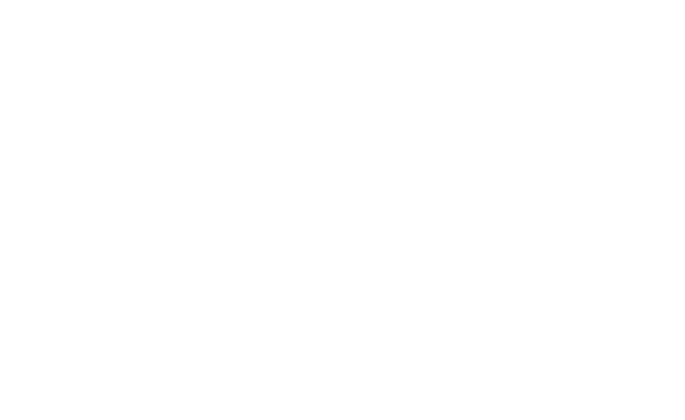
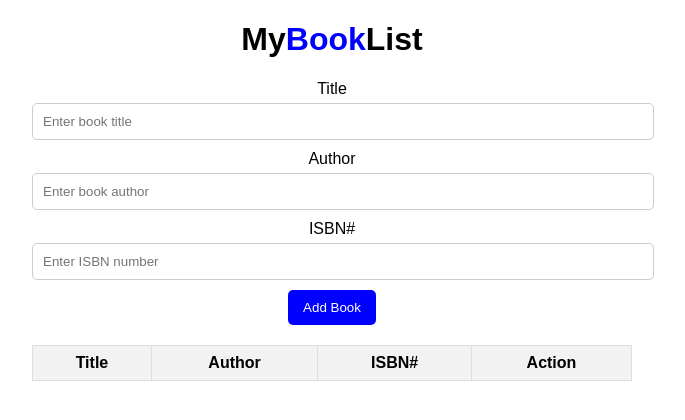
Before and after one commit to acciojob/book-list-MAYANKSINGHCHAUHAN, a website: page main.html in a window 1280 px wide. Shown: the whole page, without its empty margins (308-993 px from the left). Drawn offline with Linux system fonts and the light colour scheme.

Commit message:
created a submission

```diff
--- a/main.html
+++ b/main.html
@@ -1,16 +1,138 @@
 <!DOCTYPE html>
+<html lang="en">
+<head>
+    <meta charset="UTF-8">
+    <meta name="viewport" content="width=device-width, initial-scale=1.0">
+    <title>MyBookList</title>
+    <style>
+        body {
+            font-family: Arial, sans-serif;
+            text-align: center;
+            margin: 20px;
+        }
+        h1 {
+            font-size: 32px;
+        }
+        h1 span {
+            color: blue;
+        }
+        .container {
+            max-width: 600px;
+            margin: auto;
+        }
+        .form-group {
+            margin-bottom: 10px;
+        }
+        input {
+            width: 100%;
+            padding: 10px;
+            margin-top: 5px;
+            border: 1px solid #ccc;
+            border-radius: 5px;
+        }
+        button {
+            padding: 10px 15px;
+            border: none;
+            background-color: blue;
+            color: white;
+            cursor: pointer;
+            border-radius: 5px;
+        }
+        button:hover {
+            background-color: darkblue;
+        }
+        .table {
+            width: 100%;
+            margin-top: 20px;
+            border-collapse: collapse;
+        }
+        .table th, .table td {
+            border: 1px solid #ddd;
+            padding: 8px;
+            text-align: center;
+        }
+        .table th {
+            background-color: #f2f2f2;
+        }
+        .delete {
+            background-color: red;
+            color: white;
+            padding: 5px 10px;
+            border: none;
+            cursor: pointer;
+            border-radius: 3px;
+        }
+        .delete:hover {
+            background-color: darkred;
+        }
+    </style>
+</head>
+<body>
+    <div class="container">
+        <h1>My<span>Book</span>List</h1>
+        <div class="form-group">
+            <label>Title</label>
+            <input type="text" id="title" placeholder="Enter book title">
+        </div>
+        <div class="form-group">
+            <label>Author</label>
+            <input type="text" id="author" placeholder="Enter book author">
+        </div>
+        <div class="form-group">
+            <label>ISBN#</label>
+            <input type="text" id="isbn" placeholder="Enter ISBN number">
+        </div>
+        <button id="submit">Add Book</button>
 
-<html>
+        <table class="table">
+            <thead>
+                <tr>
+                    <th>Title</th>
+                    <th>Author</th>
+                    <th>ISBN#</th>
+                    <th>Action</th>
+                </tr>
+            </thead>
+            <tbody id="book-list">
+                <!-- Book entries will be inserted here -->
+            </tbody>
+        </table>
+    </div>
 
-<head>
-	<link rel="stylesheet" href="styles.css">
-</head>
+    <script>
+        document.getElementById("submit").addEventListener("click", function() {
+            const title = document.getElementById("title").value.trim();
+            const author = document.getElementById("author").value.trim();
+            const isbn = document.getElementById("isbn").value.trim();
 
-<body>
-	<!-- the entire body must be written by student -->
-    <script type="text/javascript" src="./script.js">
-</script>
+            if (title === "" || author === "" || isbn === "") {
+                alert("Please fill all fields!");
+                return;
+            }
 
+            const table = document.getElementById("book-list");
+            const row = document.createElement("tr");
+
+            row.innerHTML = `
+                <td>${title}</td>
+                <td>${author}</td>
+                <td>${isbn}</td>
+                <td><button class="delete">X</button></td>
+            `;
+
+            table.appendChild(row);
+
+            // Clear input fields
+            document.getElementById("title").value = "";
+            document.getElementById("author").value = "";
+            document.getElementById("isbn").value = "";
+        });
+
+        document.getElementById("book-list").addEventListener("click", function(event) {
+            if (event.target.classList.contains("delete")) {
+                event.target.parentElement.parentElement.remove();
+            }
+        });
+    </script>
 </body>
-
 </html>
```
